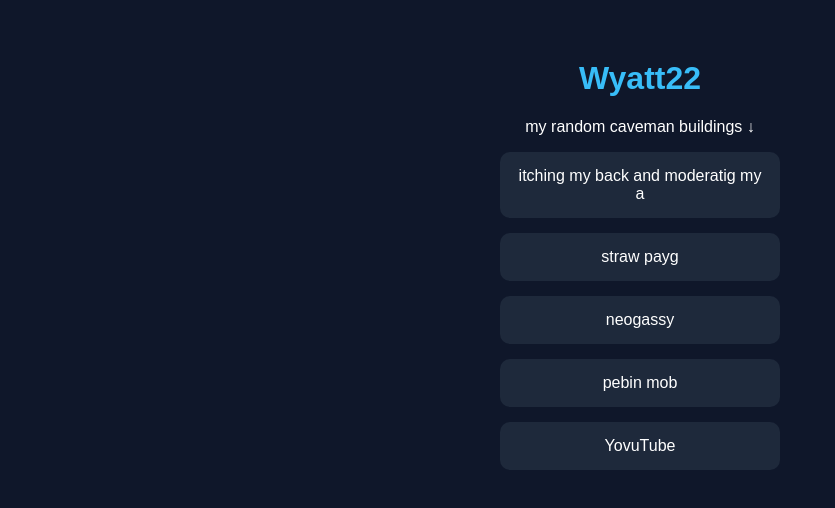
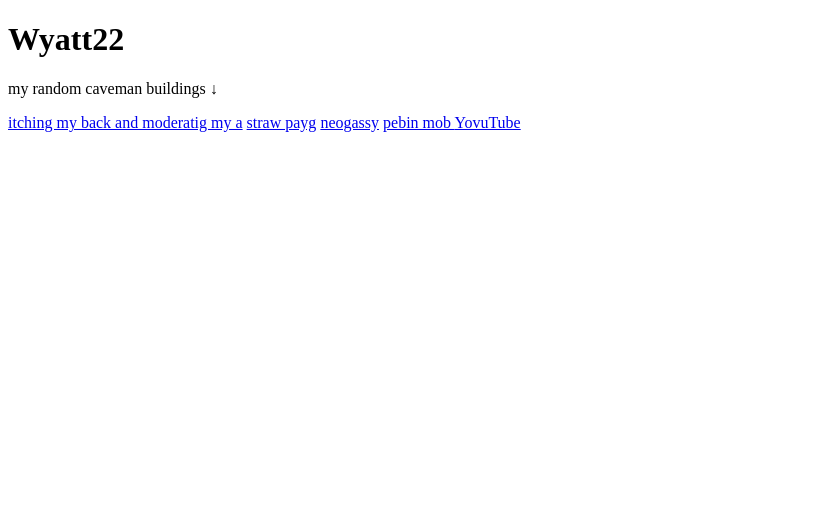
Before and after one commit to Wyatt0822/wyatt22, a plain HTML site: page index.html in a window 1280 px wide. Shown: the whole page, without its empty margins (0-835 px from the left). Drawn offline with Linux system fonts and the light colour scheme.

Commit message:
Update index.html

```diff
--- a/index.html
+++ b/index.html
@@ -4,38 +4,6 @@
   <meta charset="UTF-8">
   <title>my gitty hubs</title>
 
-  <style>
-    body {
-      font-family: Arial, sans-serif;
-      background: #0f172a;
-      color: white;
-      text-align: center;
-      margin-top: 60px;
-    }
-
-    h1 {
-      color: #38bdf8;
-    }
-
-    .link {
-      display: block;
-      margin: 15px auto;
-      padding: 15px;
-      width: 250px;
-      background: #1e293b;
-      color: white;
-      text-decoration: none;
-      border-radius: 10px;
-      font-size: 16px;
-      transition: 0.2s;
-    }
-
-    .link:hover {
-      background: #38bdf8;
-      color: black;
-      transform: scale(1.05);
-    }
-  </style>
 </head>
 
 <body>
```
